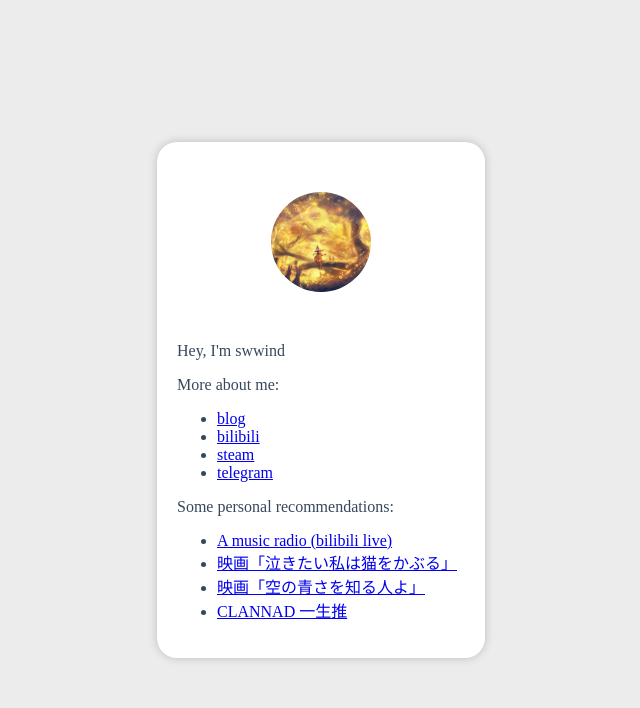
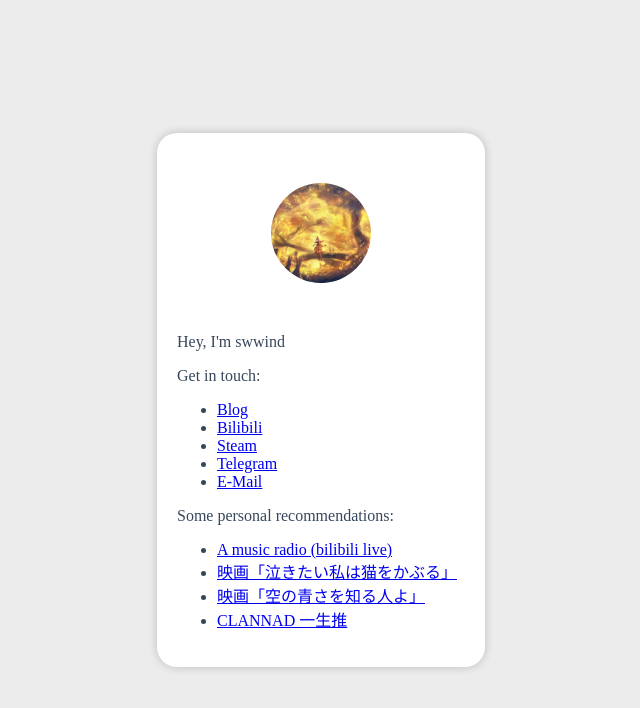
Before and after one commit to swwind/homepage, a plain HTML site: page index.html in a window 1280 px wide. Shown: the whole page, without its empty margins (323-963 px from the left). Drawn offline with Linux system fonts and the light colour scheme.

Commit message:
Update index.html

```diff
--- a/index.html
+++ b/index.html
@@ -65,12 +65,13 @@
       <img src="avatar.png" alt="My Avatar">
     </div>
     <p class="name">Hey, I'm swwind</p>
-    <p class="info">More about me:</p>
+    <p class="info">Get in touch:</p>
     <ul>
-      <li><a href="https://blog.swwind.me/">blog</a></li>
-      <li><a href="https://space.bilibili.com/39681627">bilibili</a></li>
-      <li><a href="https://steamcommunity.com/id/swwind233/">steam</a></li>
-      <li><a href="https://t.me/swwind">telegram</a></li>
+      <li><a href="https://blog.swwind.me/">Blog</a></li>
+      <li><a href="https://space.bilibili.com/39681627">Bilibili</a></li>
+      <li><a href="https://steamcommunity.com/id/swwind233/">Steam</a></li>
+      <li><a href="https://t.me/swwind">Telegram</a></li>
+      <li><a href="mailto:i@sww.moe">E-Mail</a></li>
     </ul>
     <p class="suggestion">Some personal recommendations:</p>
     <ul>
```
